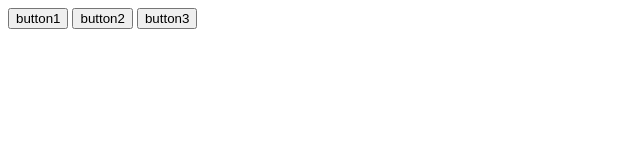
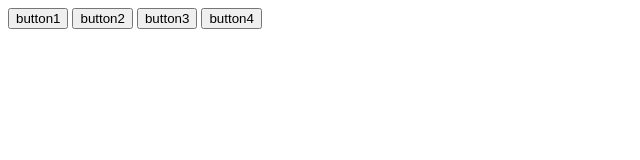
Before and after one commit to yoojat/TempTest, a plain HTML site: page index.html in a window 1280 px wide. Shown: the whole page, without its empty margins (0-640 px from the left). Drawn offline with Linux system fonts and the light colour scheme.

Commit message:
디자인완전마지막

```diff
--- a/index.html
+++ b/index.html
@@ -4,5 +4,6 @@
     <button>button1</button>
     <button>button2</button>
     <button>button3</button>
+    <button>button4</button>
   </body>
 </html>
```
